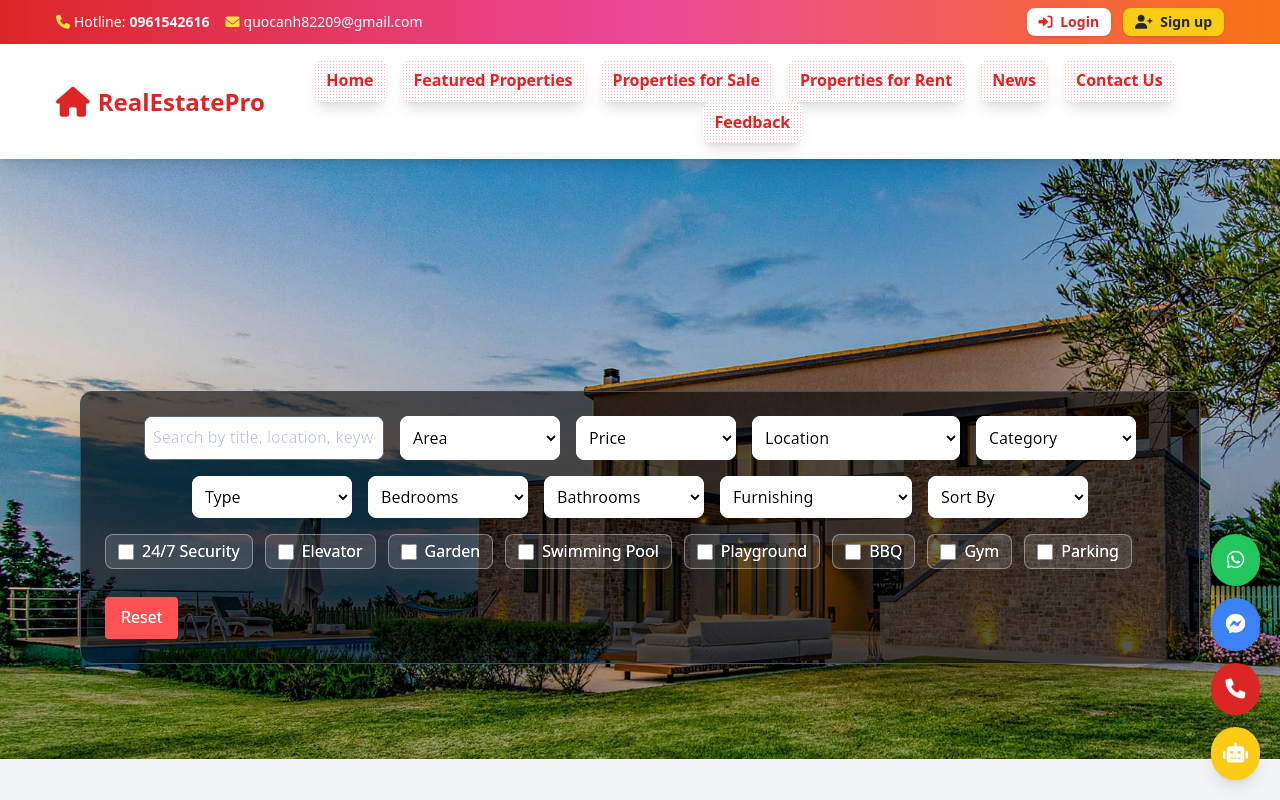
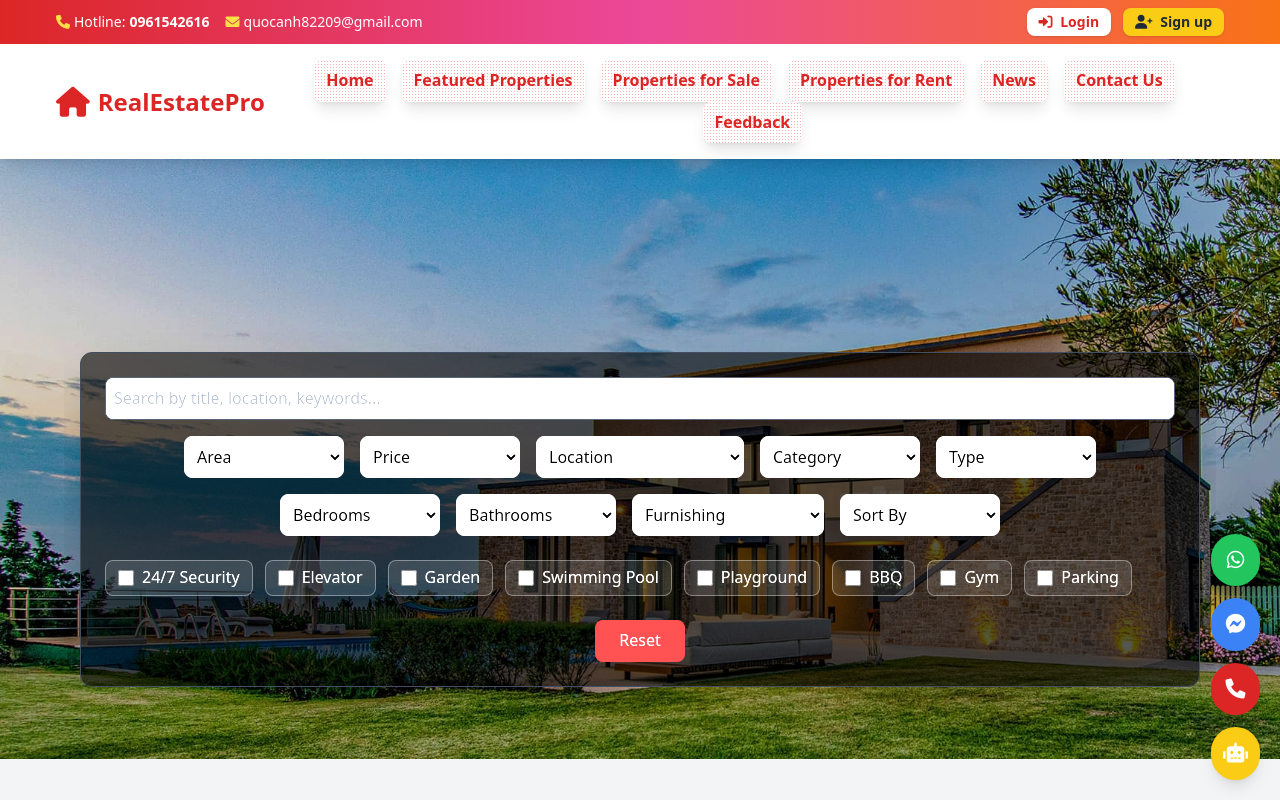
Before and after one commit to giabao15092000/real-estate-pro, a React (Create React App) app: page / in a window 1280 px wide. Shown: the top 800 px of the page. Built offline with nearby package versions, Linux system fonts and the light colour scheme.

Commit message:
Cập nhật toàn bộ code

```diff
--- a/src/components/Hero/Hero3D.jsx
+++ b/src/components/Hero/Hero3D.jsx
@@ -40,15 +40,15 @@ const Hero3D = () => {
     <>
       <section
         id="hero"
-        className="relative h-[65vh] md:h-[75vh] bg-cover bg-center pt-24 "
+        className="relative h-[65vh] md:h-[75vh] bg-cover bg-center pt-24"
         style={{
           backgroundImage: `url(${backgrounds[bgIndex]})`,
           filter: "brightness(1.2)", // tăng 20% độ sáng
         }}
       >
         <div className="absolute inset-0 bg-black bg-opacity-30" />
-        <div className="relative flex justify-center px-2 sm:px-4 mt-20 sm:mt-28">
-          <div className="w-full max-w-6xl px-2 sm:px-4">
+        <div className="relative flex justify-center px-2 sm:px-4 h-full items-center">
+          <div className="w-full max-w-6xl px-2 sm:px-4 max-h-[55vh] overflow-y-auto">
             <PropertySearchBar
               properties={propertiesData}
               onSearch={setFilteredData}
--- a/src/components/Hero/PropertySearchBar.jsx
+++ b/src/components/Hero/PropertySearchBar.jsx
@@ -15,13 +15,14 @@ const PropertySearchBar = ({ properties, onSearch }) => {
     amenities: [],
     sort: "",
   });
-  const [hasSearched, setHasSearched] = useState(false); // Thêm state để biết đã search chưa
+  const [hasSearched, setHasSearched] = useState(false);
 
   const handleChange = (e) => {
     const { name, value } = e.target;
     setFilters((prev) => ({ ...prev, [name]: value }));
-    setHasSearched(true); // Mỗi khi thay đổi input là coi như đã search
+    setHasSearched(true);
   };
+
   const handleReset = () => {
     setFilters({
       search: "",
@@ -36,8 +37,8 @@ const PropertySearchBar = ({ properties, onSearch }) => {
       amenities: [],
       sort: "",
     });
-    setHasSearched(false); // Reset về chưa search
-    onSearch([]); // Gửi mảng rỗng lên cha → Found 0 properties
+    setHasSearched(false);
+    onSearch([]);
   };
 
   const handleAmenitiesChange = (e) => {
@@ -52,10 +53,10 @@ const PropertySearchBar = ({ properties, onSearch }) => {
 
   useEffect(() => {
     if (!hasSearched) {
-      onSearch([]); // Lần đầu mở trang trả về 0 kết quả
+      onSearch([]);
       return;
     }
-    // Nếu đã search, lọc dữ liệu
+
     let filtered = [...properties];
 
     if (filters.search) {
@@ -152,16 +153,18 @@ const PropertySearchBar = ({ properties, onSearch }) => {
         color: "#fff",
       }}
     >
-      <div className="flex flex-col sm:flex-row sm:flex-wrap gap-4 justify-center">
+      {/* Search input */}
       <input
         type="text"
         name="search"
         value={filters.search}
         onChange={handleChange}
         placeholder="Search by title, location, keywords..."
-          className="p-2 rounded-lg w-full sm:w-60 bg-white border border-gray-600 text-black"
+        className="p-2 rounded-lg w-full mb-4 bg-white border border-gray-600 text-black"
       />
 
+      {/* Filters: grid cho mobile, giữ nguyên flex cho desktop */}
+      <div className="grid grid-cols-1 gap-4 sm:flex sm:flex-wrap sm:justify-center">
         <select
           name="area"
           value={filters.area}
@@ -264,7 +267,7 @@ const PropertySearchBar = ({ properties, onSearch }) => {
           name="furnished"
           value={filters.furnished}
           onChange={handleChange}
-          className="p-2 rounded-lg w-48 bg-white border text-black"
+          className="p-2 rounded-lg w-full sm:w-48 bg-white border text-black"
         >
           <option value="">Furnishing</option>
           {furnishedList.map((f) => (
@@ -288,7 +291,8 @@ const PropertySearchBar = ({ properties, onSearch }) => {
         </select>
       </div>
 
-      <div className="flex flex-wrap gap-3 mt-4">
+      {/* Amenities grid (mobile 2 cột, desktop flex-wrap giữ nguyên) */}
+      <div className="grid grid-cols-2 gap-3 mt-6 sm:flex sm:flex-wrap">
         {amenitiesList.map((a) => (
           <label
             key={a}
@@ -304,9 +308,13 @@ const PropertySearchBar = ({ properties, onSearch }) => {
             <span className="text-white">{a}</span>
           </label>
         ))}
+      </div>
+
+      {/* Reset button */}
+      <div className="mt-6 text-center">
         <button
           onClick={handleReset}
-          className="mt-4 px-4 py-2 bg-red-500 text-white rounded w-full sm:w-auto"
+          className="px-6 py-2 bg-red-500 text-white rounded-lg w-full sm:w-auto"
         >
           Reset
         </button>
```
Lines whose indentation alone changed are shown as unchanged.
